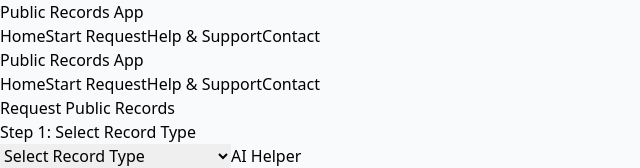
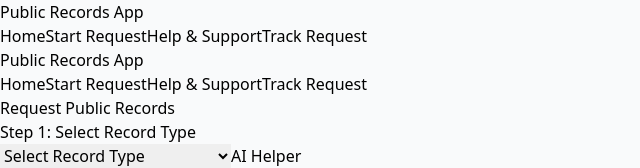
Before and after one commit to cvolquardsen89/react-public-records-app, a React (Vite) app: page /request in a window 1280 px wide. Shown: the top 168 px of the page, without its empty margins (0-640 px from the left). Built offline with nearby package versions, Linux system fonts and the light colour scheme.

Commit message:
modified:   src/components/Navbar.jsx

```diff
--- a/src/components/Navbar.jsx
+++ b/src/components/Navbar.jsx
@@ -13,8 +13,7 @@ function Navbar() {
             <Link to="/" className="hover:text-blue-200 transition-colors">Home</Link>
             <Link to="/request" className="bg-blue-500 hover:bg-blue-700 text-white font-bold py-2 px-4 rounded transition-colors">Start Request</Link>
             <Link to="/help" className="hover:text-blue-200 transition-colors">Help &amp; Support</Link>
-            <Link to="/contact" className="hover:text-blue-200 transition-colors">Contact</Link>
-
+            <Link to="/status" className="hover:text-blue-200 transition-colors">Track Request</Link>
           </div>
         </div>
       </div>
```
